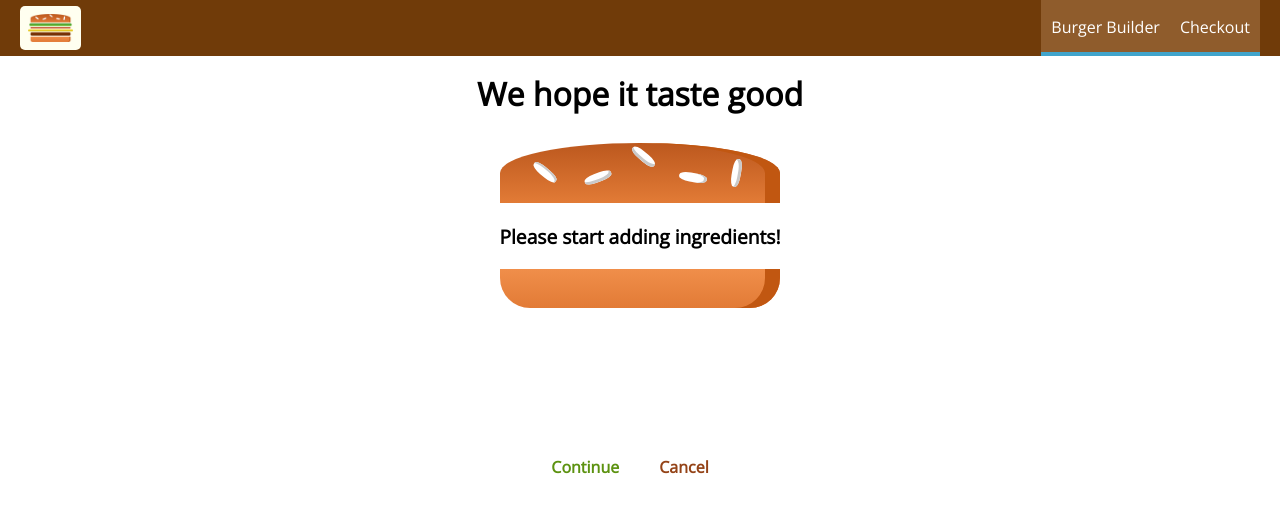
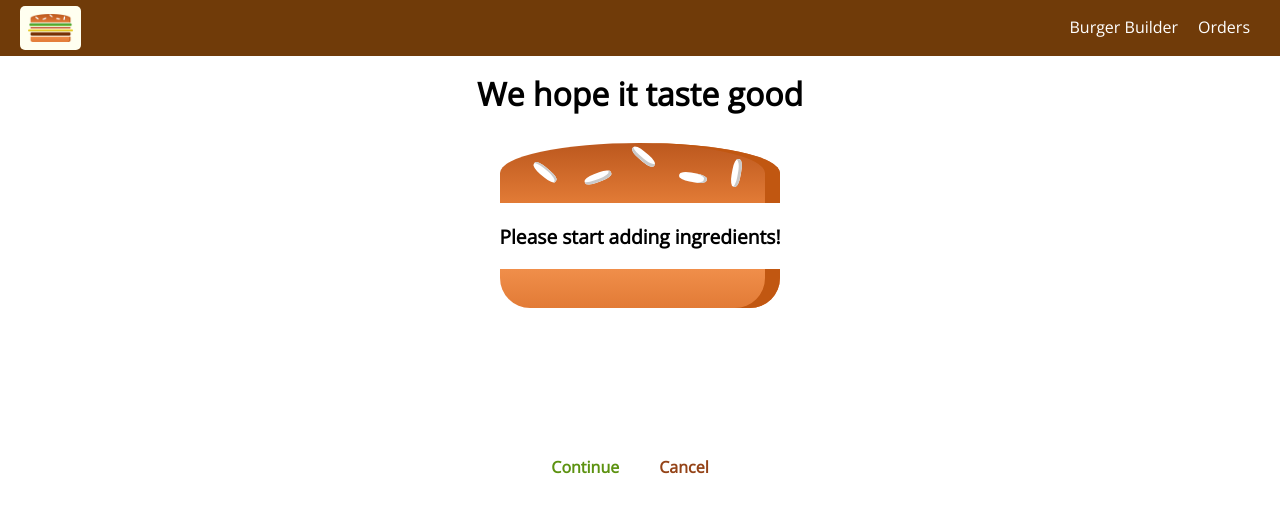
Before and after one commit to xugetsu/Burger-Builder, a React app: page /Checkout in a window 1280 px wide. Shown: the top 512 px of the page. Built offline with nearby package versions, Linux system fonts and the light colour scheme.

Commit message:
M NavigationItem : remove Checkout anchor & add  Orders anchor

```diff
--- a/src/components/Navigation/NavigationItems/NavigationItems.jsx
+++ b/src/components/Navigation/NavigationItems/NavigationItems.jsx
@@ -5,8 +5,8 @@ import NavigationItem from './NavigationItem/NavigationItem';
 
 const navigationItems = () => (
     <ul className={classes.NavigationItems}>
-        <NavigationItem link='/'>Burger Builder</NavigationItem>
-        <NavigationItem link='/Checkout'>Checkout</NavigationItem>
+        <NavigationItem link='/' exact={true}>Burger Builder</NavigationItem>
+        <NavigationItem link='/orders'>Orders</NavigationItem>
     </ul>
 );
 
```
